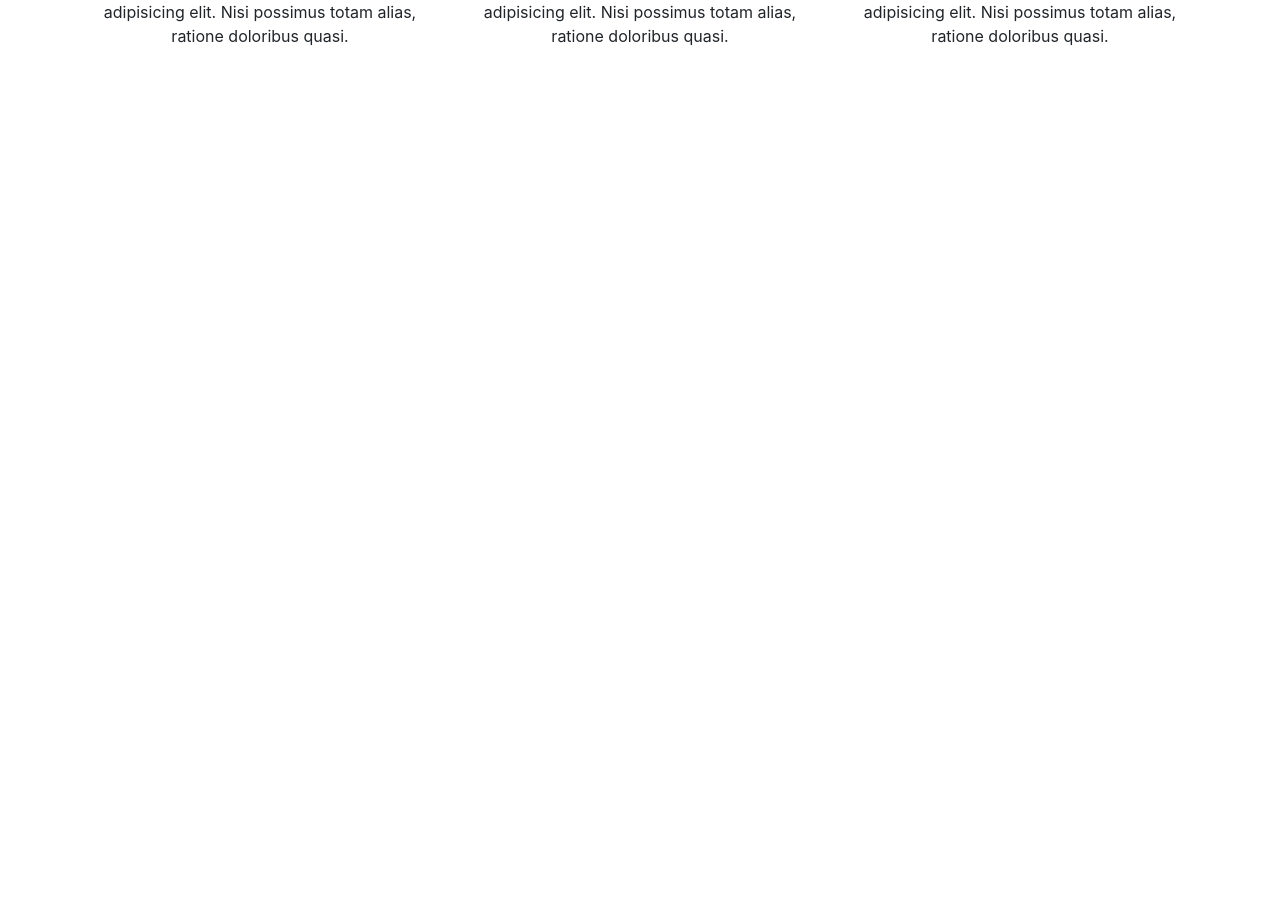
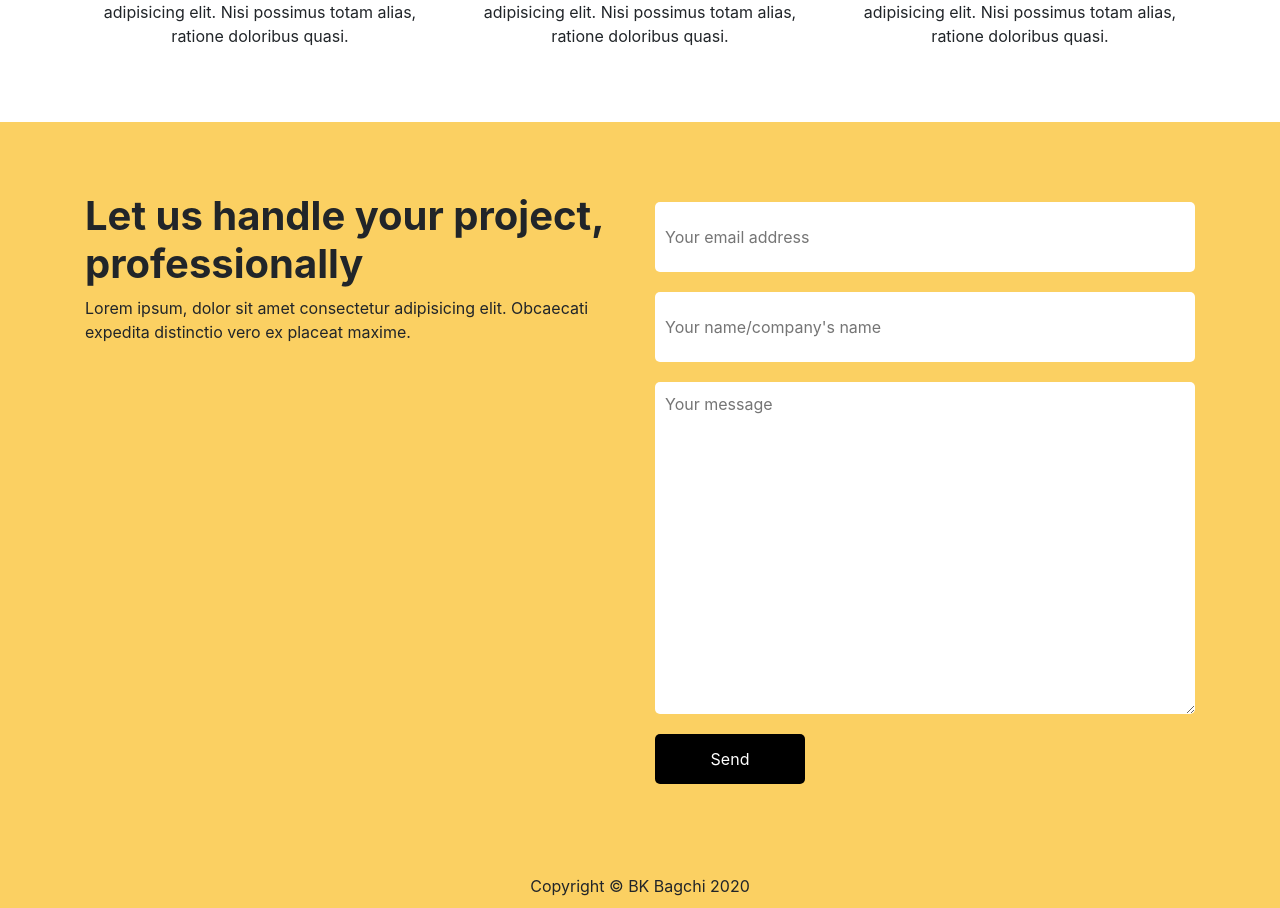
Before and after one commit to BK-Bagchi/creative-agency, a React (Create React App) app: page / in a window 1280 px wide. Shown: the part 1547-2455 px from the top of the page. Before the commit the page ends 1669 px from the top, so only its background shows below. Built offline with nearby package versions, Linux system fonts and the light colour scheme; the HTML template or start-up script is replaced by a standard one.

Commit message:
contact form and footer section added

```diff
--- /dev/null
+++ b/src/Components/Contact/Contact.css
@@ -0,0 +1,28 @@
+.contact{
+    background: #FBD062;
+    padding: 70px;
+}
+.contact input,
+.contact textarea{
+    border: none;
+    outline: none;
+    margin: 10px 0px;
+    padding: 10px;
+    border-radius: 5px;
+}
+.contact input{
+    height: 70px;
+}
+.contact input[type="submit"]{
+    background: black;
+    color: white;
+    border: none;
+    outline: none;
+    border-radius:5px;
+    width: 150px;
+    height: 50px;
+}
+footer{
+    background: #FBD062;
+    padding:10px 0;
+}
--- /dev/null
+++ b/src/Components/Contact/Contact.js
@@ -0,0 +1,32 @@
+import React from 'react'
+import './Contact.css'
+
+const Contact = () => {
+    return (
+        <>
+            <section className="contact">
+                <main className="container">
+                    <div className="row">
+                        <div className="col-md-6">
+                            <h1 className="font-weight-bold">Let us handle your project, professionally</h1>
+                            <p>Lorem ipsum, dolor sit amet consectetur adipisicing elit. Obcaecati expedita distinctio vero ex placeat maxime.</p>
+                        </div>
+                        <div className="col-md-6">
+                            <form className="contact-form d-flex flex-column">
+                                <input type="email" placeholder="Your email address" />
+                                <input type="text" placeholder="Your name/company's name" />
+                                <textarea name="" rows="13" placeholder="Your message"></textarea>
+                                <input type="submit" value="Send" />
+                            </form>
+                        </div>
+                    </div>
+                </main>
+            </section>
+            <footer>
+                <p className="text-center m-0">Copyright &copy; BK Bagchi {new Date().getFullYear()}</p>
+            </footer>
+        </>
+    );
+};
+
+export default Contact;
--- a/src/Components/Main/Main.js
+++ b/src/Components/Main/Main.js
@@ -1,5 +1,6 @@
 import React from 'react';
 import ClientCompany from '../ClientCompany/ClientCompany';
+import Contact from '../Contact/Contact';
 import Feedback from '../Feedback/Feedback';
 import Header from '../Header/Header';
 import Services from '../Services/Services';
@@ -11,6 +12,7 @@ const Main = () => {
             <ClientCompany />
             <Services />
             <Feedback />
+            <Contact />
         </>
     );
 };
```
